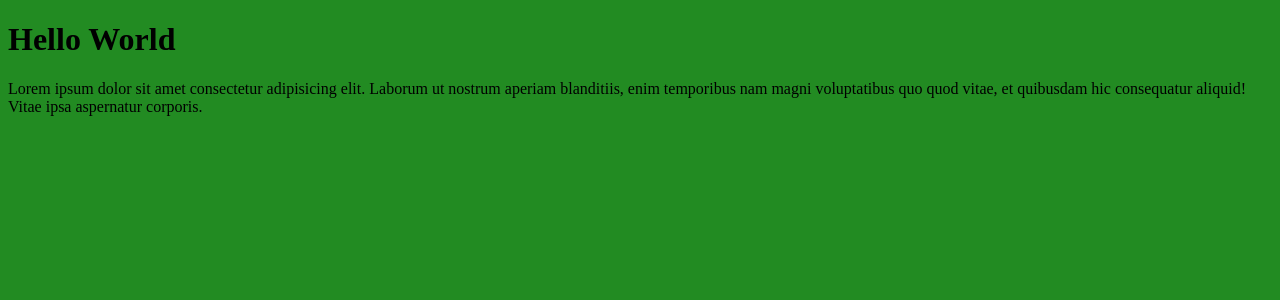
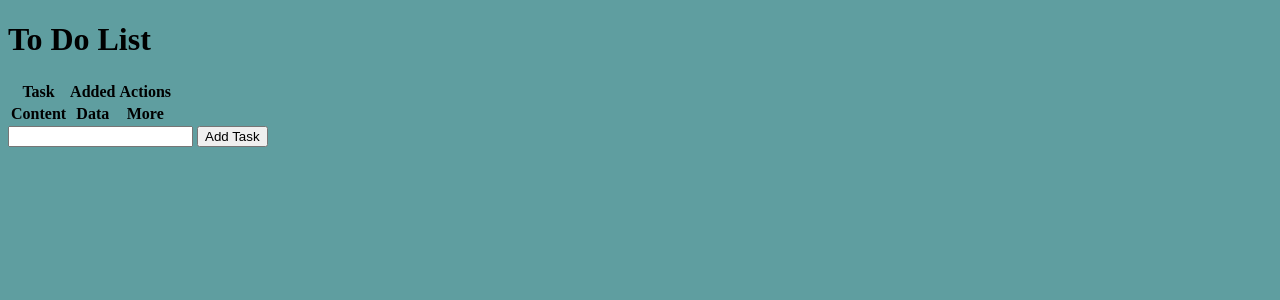
Before and after one commit to RondaEdo/My-Flask-App, a Flask app: page / in a window 1280 px wide. Shown: the top 300 px of the page. Run offline with Flask 3, Linux system fonts and the light colour scheme; lists and menus that the app fills with data are empty.

Commit message:
created a base template

```diff
--- a/static/styles.css
+++ b/static/styles.css
@@ -1,3 +1,3 @@
 body {
-  background-color: forestgreen;
+  background-color: cadetblue;
 }/*# sourceMappingURL=styles.css.map */
--- a/static/styles.scss
+++ b/static/styles.scss
@@ -1,3 +1,3 @@
 body{
-        background-color: forestgreen;
+        background-color: cadetblue;
 }
--- /dev/null
+++ b/templates/base.html
@@ -0,0 +1,12 @@
+<!DOCTYPE html>
+<html lang="en">
+<head>
+        <meta charset="UTF-8">
+        <meta name="viewport" content="width=device-width, initial-scale=1.0">
+        <link rel="stylesheet" href="{{url_for('static', filename='styles.css')}}">
+        {% block head %} {% endblock %}
+</head>
+<body>
+        {% block body %} {% endblock %}
+</body>
+</html>
--- a/templates/index.html
+++ b/templates/index.html
@@ -1,14 +1,28 @@
-<!DOCTYPE html>
-<html lang="en">
-<head>
-        <meta charset="UTF-8">
-        <meta name="viewport" content="width=device-width, initial-scale=1.0">
-        <link rel="stylesheet" href="{{url_for("static", filename="styles.css")}}">
-        <title>My App</title>
-</head>
-<body>
-        <h1>Hello World</h1>
-        <p>Lorem ipsum dolor sit amet consectetur adipisicing elit. Laborum ut nostrum aperiam blanditiis, enim temporibus nam magni voluptatibus quo quod vitae, et quibusdam hic consequatur aliquid! Vitae ipsa aspernatur corporis.</p>
+{% extends 'base.html' %}
 
-</body>
-</html>
+{% block head %}
+<title>To Do List</title>
+{% endblock %}
+
+{% block body %}
+<div class="content">
+        <h1>To Do List</h1>
+        <table>
+                <tr>
+                        <th>Task</th>
+                        <th>Added</th>
+                        <th>Actions</th>
+                </tr>
+                <tr>
+                        <th>Content</th>
+                        <th>Data</th>
+                        <th>More</th>
+                </tr>
+        </table>
+
+        <form action="">
+                <input type="text" name="content" id="content">
+                <input type="submit" value="Add Task" id="btn_Add">
+        </form>
+</div>
+{% endblock %}
```
Also changed, not shown: testing.html (added, +12 -0 lines), 1 other file.
